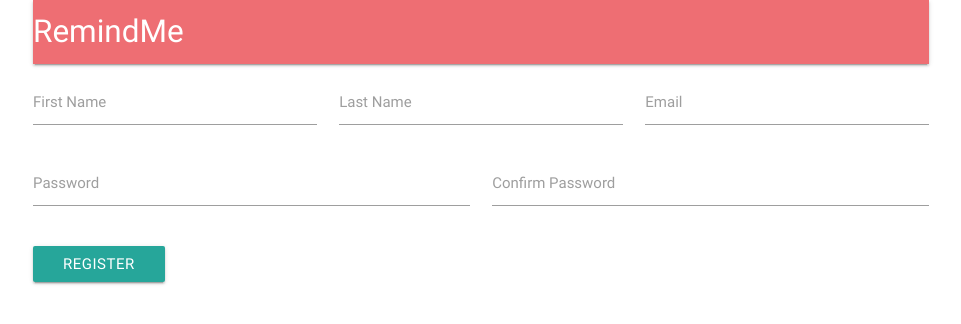
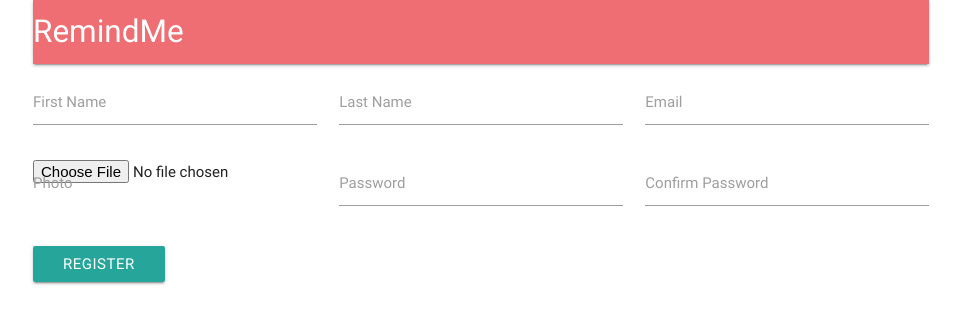
Before and after one commit to sapta94/Reminder, a React (Create React App) app in the folder client/: page /register in a window 1280 px wide. Shown: the top 324 px of the page, without its empty margins (159-1120 px from the left). Built offline with nearby package versions, Linux system fonts and the light colour scheme; no server answers.

Commit message:
updated component to upload image

```diff
--- a/client/src/components/Register.js
+++ b/client/src/components/Register.js
@@ -17,6 +17,7 @@ class Register extends Component{
         }
         this.handleChange=this.handleChange.bind(this)
         this.handleSubmit=this.handleSubmit.bind(this)
+        this.handleFileUpload=this.handleFileUpload.bind(this)
     }
 
     componentDidMount(){
@@ -27,6 +28,16 @@ class Register extends Component{
         const { name, value } = e.target;
         this.setState({ [name]: value });
     }
+
+    handleFileUpload(e) {
+        var file=e.target.files[0];
+        //console.log('val is '+value)
+        //const file = value[0];
+        this.props.uploadDocumentRequest({
+           file,
+           name: 'Profile Pic'
+        })
+      }
 
     handleSubmit(e) {
         e.preventDefault();
@@ -73,11 +84,15 @@ class Register extends Component{
                             <input onChange={this.handleChange} name="email" type="text" className="validate" />
                             <label for="email">Email</label>
                         </div>
-                        <div className="input-field col s6">
+                        <div className="input-field col s4">
+                            <input type="file" onChange={this.handleFileUpload} />
+                            <label for="email">Photo</label>
+                        </div>
+                        <div className="input-field col s4">
                             <input onChange={this.handleChange} name="password" type="password" className="validate" />
                             <label for="last_name">Password</label>
                         </div>
-                        <div className="input-field col s6">
+                        <div className="input-field col s4">
                             <input onChange={this.handleChange} name="confirm" type="password" className="validate" />
                             <label for="last_name">Confirm Password</label>
                         </div>
```
